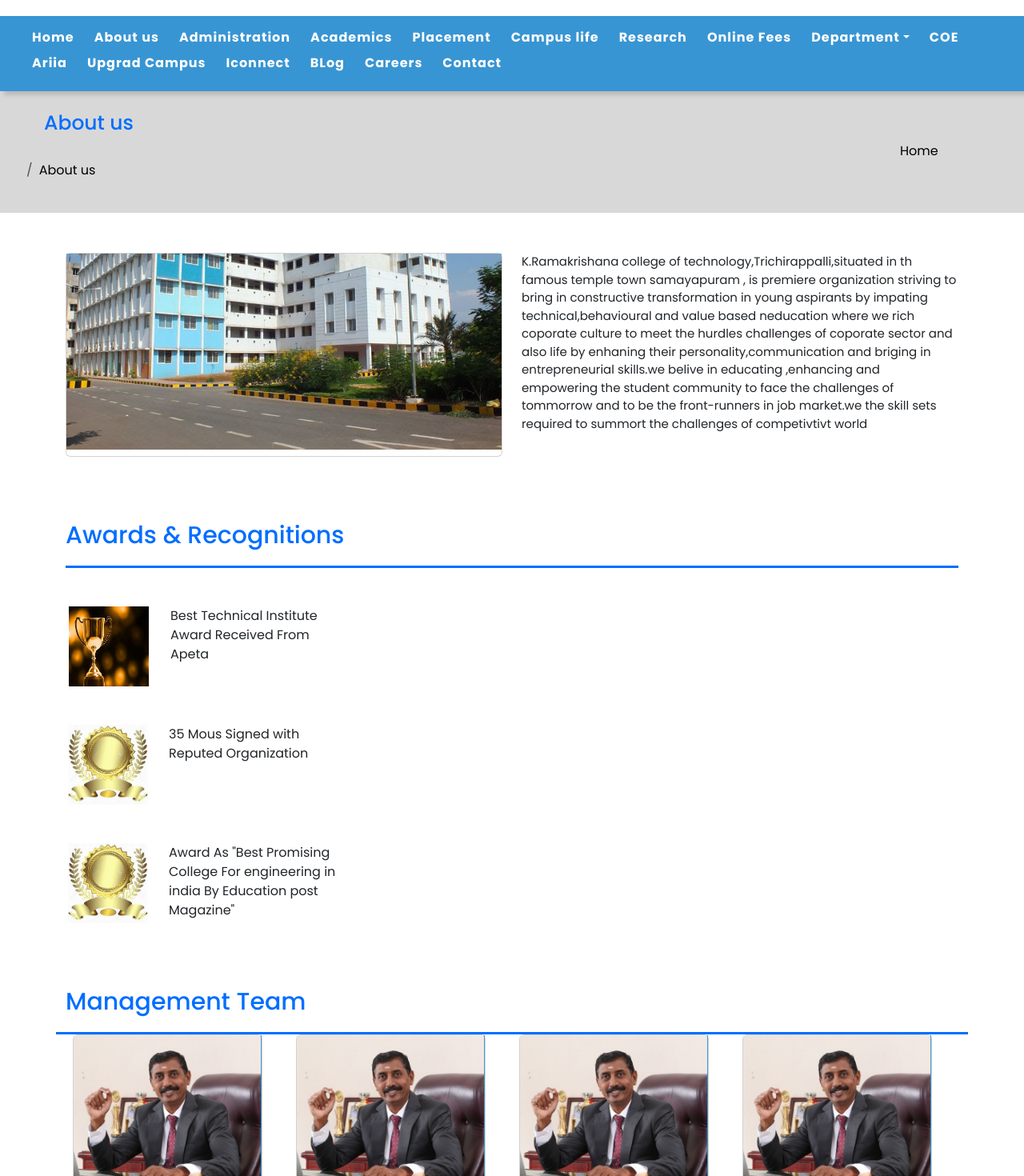
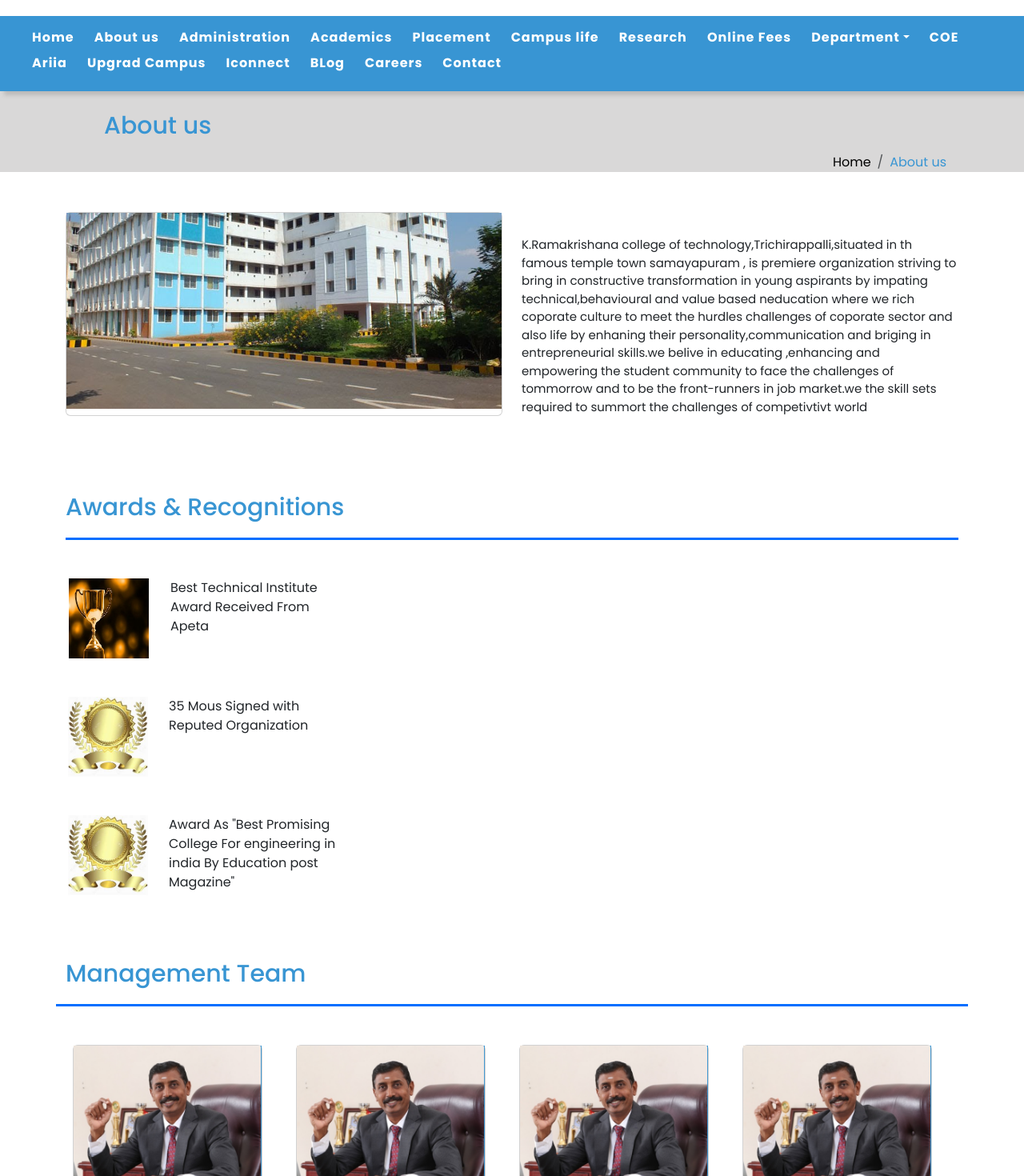
Before and after one commit to saravanansritherkumar/KRCT, a React (Create React App) app: page / in a window 1280 px wide. Shown: the part 140-1610 px from the top of the page at 80% size. Built offline with nearby package versions, Linux system fonts and the light colour scheme.

Commit message:
updating

```diff
--- a/src/App.js
+++ b/src/App.js
@@ -11,6 +11,7 @@
       <Counter/>
 
       <Half/> */}
+
       <Half2/>
 
     </div>
--- a/src/Components/OURGALLERY.css
+++ b/src/Components/OURGALLERY.css
@@ -23,9 +23,10 @@
 .galleryheading{
    text-align: center;
    font-family: poppins;
-   color: rgb(11, 148, 253);
    margin-top: 20px;
    padding: 10px;
+   font-size: 40px;
+   color:  #3895d3;
 }
 #mainscroll{
    /* background-image: url('../Assets/images/bg.jpg'); */
--- a/src/Components/OURRecruiters.css
+++ b/src/Components/OURRecruiters.css
@@ -11,10 +11,10 @@
 }
 #recruitersheading{
     text-align: center;
-    color: rgb(0, 119, 255);
+    color: #3895d3;
     font-family: poppins;
     margin-top: 20px;
-    font-size: 33px;
+    font-size: 40px;
     font-weight: 600;
 
 
@@ -37,3 +37,19 @@
 {
     margin-bottom: 0;
 }
+
+@media screen and (max-width:768px){
+
+    #recruitersheading{
+        text-align: center;
+        color: #3895d3;
+        font-family: poppins;
+        margin-top: 20px;
+        font-size: 25px;
+        font-weight: 600;
+
+
+    }
+
+
+}
--- a/src/Components/Studentsopnion.css
+++ b/src/Components/Studentsopnion.css
@@ -54,7 +54,7 @@
     padding-top: 20px;
     font-family: poppins;
     padding-top: 50px;
-    font-size: 25px;
+    font-size: 40px;
 
 
 }
@@ -86,11 +86,24 @@
         width: 300px;
         border: solid  black 1px;
         border-radius: 20px;
-        background-color: rgba(255, 255, 255, 0.358);
+        background-color:white;
     }
     .overallbox{
 
         justify-content: center;
 
     }
+    #mainheadingopinion{
+
+        color:rgb(243, 243, 28);
+        text-align: center;
+        padding-top: 20px;
+        font-family: poppins;
+        padding-top: 50px;
+        font-size: 25px;
+
+
+    }
+
+
 }
--- a/src/Components/Topplacement.css
+++ b/src/Components/Topplacement.css
@@ -72,3 +72,49 @@
 
 
 }
+#tp-head{
+    color: #3895d3;
+    font-size: 40px;
+}
+
+
+@media screen and (max-width:768px){
+
+    #card-2
+{
+    transform: perspective(800px) ;
+    z-index: 60;
+
+}
+#card-3
+{
+    transform: perspective(800px) ;
+    z-index: 70;
+
+}
+#card-4
+{
+    transform: perspective(800px) ;
+    z-index: 60;
+
+
+}
+#card-1
+{
+    transform: perspective(800px) ;
+
+
+}
+#card-5
+{
+    transform: perspective(800px) ;
+
+}
+#tp-head{
+    color: #3895d3;
+    font-size: 25px;
+}
+
+
+
+}
--- a/src/Components/Topplacemnet.js
+++ b/src/Components/Topplacemnet.js
@@ -51,7 +51,7 @@
                         <div className="col-lg-2" id='card-4'>
                             <div className="card">
                                 <div className="card-body">
-                                    <img src={img1} alt="" className='img-fluid' />
+                                    <img src={img1} alt="" className='img-fluid' id='img-fluid-2'/>
                                     <div className="card-content">
                                         <h5>suraj</h5>
                                         <p>wipro</p>
--- a/src/Pages/About/About.css
+++ b/src/Pages/About/About.css
@@ -11,7 +11,7 @@
     font-size: 30px;
     font-family: poppins;
     padding-top: 30px;
-    color: rgb(0, 102, 255);
+    color:  #3895d3;
 }
 #sidenavigator{
     padding-top: 50px;
@@ -24,12 +24,13 @@
 #aboutpara{
     font-size: 15px;
     font-family: poppins;
+    margin-top: 30px;
 }
 #head2border{
     border-top: solid rgb(0, 110, 255) 3px;
 }
 #abouthead2{
-    color: rgb(0, 110, 255) ;
+    color:  #3895d3;
     font-size: 30px;
     margin-bottom: 20px;
     margin-top: 80px;
@@ -62,7 +63,7 @@
 }
 #aboutbreadcrum{
     background-color: rgba(206, 205, 205, 0.764);
-    padding: 25px;
+    padding-top: 25px;
     margin-bottom: 50px;
 }
 #breadcrumvalue{
@@ -70,14 +71,17 @@
     text-decoration: none;
 }
 #abouthead{
-    color: rgb(0, 110, 255);
-    font-size: 25px;
-    padding-left: 30px;
+    color:  #3895d3;
+    font-size: 30px;
 }
-#breadcrumvalues1{
-    padding-left: 1100px;
+#breadcrumvalue2{
+    color:  #3895d3;
+    text-decoration: none;
 }
-@media screen and (max-width:800px) {
+
+
+
+@media screen and  (max-width:768px){
 
     #aboutpara{
         font-size: 12px;
@@ -87,6 +91,7 @@
     #Aboutheading{
         font-size: 20px;
         display: flex;
+        text-align: center;
     }
     #sidenavigator{
         font-size: 10px;
@@ -96,19 +101,11 @@
         font-size: 10px;
     }
     #abouthead2{
-        color: rgb(0, 110, 255) ;
+        color:  #3895d3;
         font-size: 20px;
-        margin-bottom: 20px;
-    }
-    #headname{
-        margin-left: 300px;
-    }
-    #breadcrumvalues1{
-        padding-left: 1100px;
     }
 
 
 
 
-
 }
--- a/src/Pages/About/About.js
+++ b/src/Pages/About/About.js
@@ -13,10 +13,13 @@
 
             <nav aria-label="breadcrumb" id='aboutbreadcrum'>
                 <ol class="breadcrumb">
-                    <h4 id='abouthead'>About us</h4>
-                    <div id='breadcrumvalues1'></div>
+                    <div className='container'>
+                    <h4 id='abouthead' className='col-md-12 d-flex justify-content-md-start pl-5'>About us</h4>
+                    <div id='breadcrumvalues1' className='col-md-12 d-flex justify-content-end mt-3  '>
                     <li class="breadcrumb-item" ><a href="#" id='breadcrumvalue' >Home</a></li>
-                    <li class="breadcrumb-item" ><a href="#" id='breadcrumvalue' >About us</a></li>
+                    <li class="breadcrumb-item" ><a href="#" id='breadcrumvalue2' >About us</a></li>
+                    </div>
+                    </div>
                 </ol>
             </nav>
             <div className='container'>
@@ -45,14 +48,14 @@
 
                     <div id='head2border'></div>
                     <div className='row'>
-                        <div className='col-lg-1 pl-2 pt-5 pl-5 col-md-12 d-flex justify-content-center'>
+                        <div className='col-lg-1 pl-2 pt-5 pl-5   col-md-12 d-flex justify-content-center '>
                             <img src={awardimg} id='awardimg' />
                         </div>
-                        <div className='col-lg-3 pt-5 pl-5 col-md-12 d-flex justify-content-center'>
+                        <div className='col-lg-3 pt-5 pl-5 col-md-12 d-flex justify-content-center '>
                             Best Technical Institute Award Received From Apeta
                         </div>
                         <div className='row'>
-                            <div className='col-lg-1 pl-5 pt-5 pl-5 col-md-12 d-flex justify-content-center'>
+                            <div className='col-lg-1 pl-5 pt-5 pl-5 col-md-12 d-flex justify-content-center '>
                                 <img src={awardimg1} id='awardimg' />
                             </div>
                             <div className='col-lg-3 pt-5 pl-5 col-md-12 d-flex justify-content-center'>
@@ -62,7 +65,7 @@
 
 
                         <div className='row'>
-                            <div className='col-lg-1 pl-5 pt-5 pl-5 col-md-12 d-flex justify-content-center'>
+                            <div className='col-lg-1 pl-5 pt-5 pl-5 col-md-12 d-flex justify-content-center '>
                                 <img src={awardimg1} id='awardimg' />
                             </div>
                             <div className='col-lg-3 pt-5 pl-5'>
@@ -77,7 +80,7 @@
 
 
                         <div className='row'>
-                            <div className='col-lg-3 col-md-12 d-flex justify-content-center'>
+                            <div className='col-lg-3 col-md-12 d-flex justify-content-center mt-5 mb-3'>
                                 <div className='card'>
                                     <img src={chairmanimg} height={200} />
 
@@ -87,7 +90,7 @@
                                 </div>
                             </div>
 
-                            <div className='col-lg-3 col-md-12 d-flex justify-content-center'>
+                            <div className='col-lg-3 col-md-12 d-flex justify-content-center mt-5 mb-3'>
                                 <div className='card'>
                                     <img src={chairmanimg} height={200} />
 
@@ -97,7 +100,7 @@
                                 </div>
                             </div>
 
-                            <div className='col-lg-3 col-md-12 d-flex justify-content-center'>
+                            <div className='col-lg-3 col-md-12 d-flex justify-content-center mt-5 mb-3'>
                                 <div className='card'>
                                     <img src={chairmanimg} height={200} />
 
@@ -107,7 +110,7 @@
                                 </div>
                             </div>
 
-                            <div className='col-lg-3 col-md-12 d-flex justify-content-center'>
+                            <div className='col-lg-3 col-md-12 d-flex justify-content-center mt-5 mb-3'>
                                 <div className='card'>
                                     <img src={chairmanimg} height={200} />
 
--- a/src/Pages/Home/Home.css
+++ b/src/Pages/Home/Home.css
@@ -116,15 +116,18 @@
 #text-head
 {
     margin-bottom: 40px;
+    font-size: 40px;
+    color: #3895d3;
 }
 .why-krct
 {
     padding-top: 50px;
 }
-/* #why-krct-head
+#why-krct-head
 {
-    margin-left: 14px;
-} */
+    color: #3895d3;
+    font-size: 40px;
+}
 .why-krct .container .row .card .btn
 {
     background-color: #3895d3;
@@ -167,12 +170,33 @@
     width: 100%;
     height: 250px;
 }
+#homeabout{
+    font-size: 40px;
+    color:  #3895d3;
+}
 @media (max-width:1200px){
     .why-krct .container .row .card
 {
     font-size: 16px;
     margin-bottom: 25px;
 }
+#why-krct-head
+{
+    color: #3895d3;
+    font-size: 25px;
+}
+#text-head
+{
+    margin-bottom: 40px;
+    font-size: 25px;
+    color: #3895d3;
+}
+
+#homeabout{
+    font-size: 25px;
+    color:  #3895d3;
+}
+
 }
 @media (max-width:500px){
     .carousel-item>img
@@ -190,4 +214,20 @@
     /* box-shadow:  -2px -5px 20px #3895d3; */
 
 }
+#why-krct-head
+{
+    color: #3895d3;
+    font-size: 25px;
 }
+#text-head
+{
+    margin-bottom: 40px;
+    font-size: 25px;
+    color: #3895d3;
+}
+#homeabout{
+    font-size: 25px;
+    color:  #3895d3;
+}
+
+}
--- a/src/Pages/Home/Home.js
+++ b/src/Pages/Home/Home.js
@@ -52,7 +52,7 @@
         <div className="container">
           <div className="row">
             <div className="col-lg-6 p-2" id='about-us'>
-              <h1>About Us</h1>
+              <h1 id='homeabout'>About Us</h1>
               <div className='border-botom'><span className='hh' onClick={()=>{b(true)}}></span><span className='hh1' onClick={()=>{b(false)}}></span></div>
               <div cla></div>
               {a ? <p id='about-para' data-aos="fade-up"
```
Also changed, not shown: src/dummy.txt (deleted).
